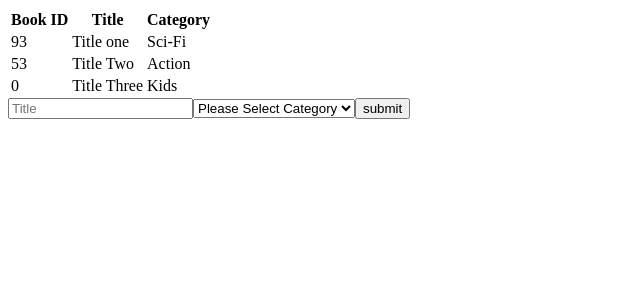
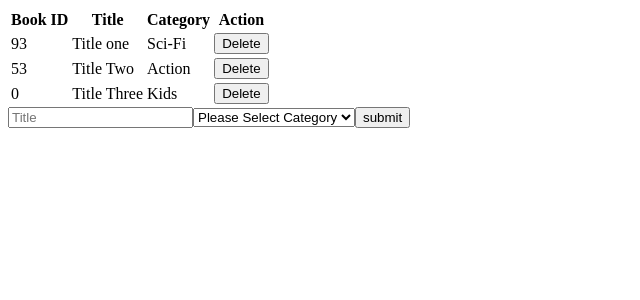
Before and after one commit to dev1980/react-bookstore, a React (Create React App) app: page / in a window 1280 px wide. Shown: the top 300 px of the page, without its empty margins (0-640 px from the left). Built offline with nearby package versions, Linux system fonts and the light colour scheme.

Commit message:
Add new column to the Booklist component and add delete cta buttons to the books

```diff
--- a/src/components/Book.js
+++ b/src/components/Book.js
@@ -6,6 +6,9 @@ const Book = ({ book }) => (
     <td>{book.id}</td>
     <td>{book.title}</td>
     <td>{book.category}</td>
+    <td>
+      <button type="button">Delete</button>
+    </td>
   </tr>
 );
 
--- a/src/containers/BooksList.js
+++ b/src/containers/BooksList.js
@@ -15,6 +15,7 @@ const BookList = ({ books }) => {
           <th>Book ID</th>
           <th>Title</th>
           <th>Category</th>
+          <th>Action</th>
         </tr>
       </thead>
       <tbody>
```
